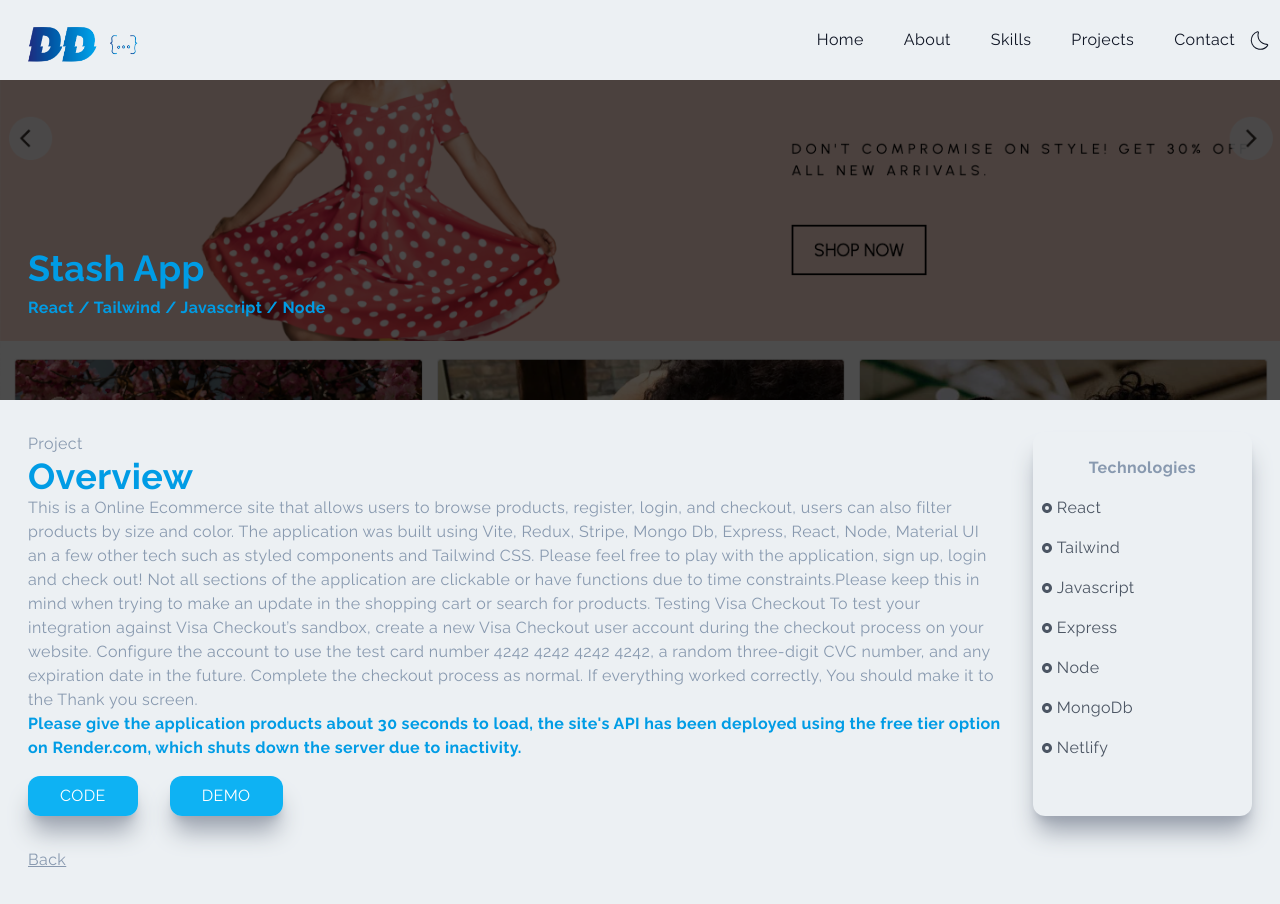
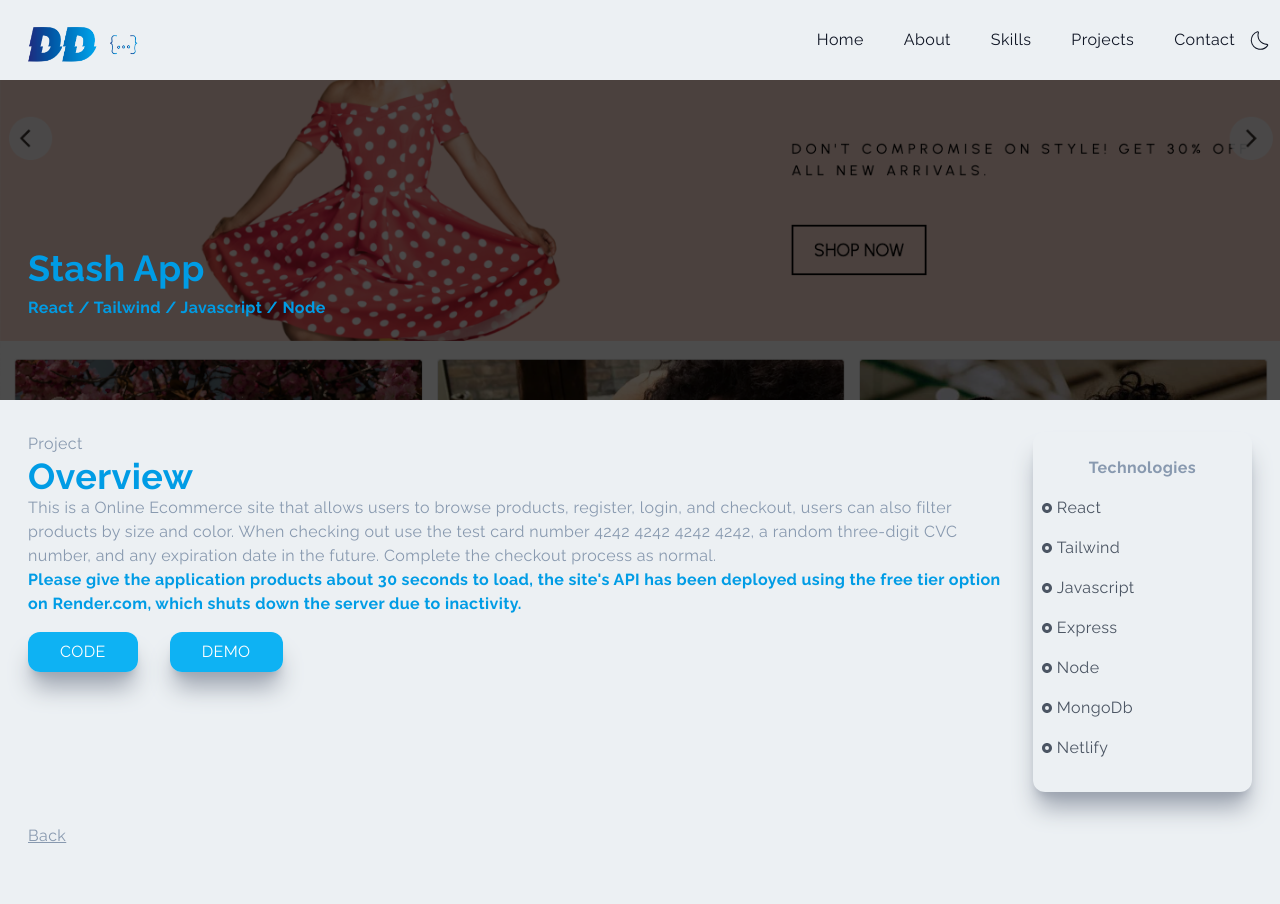
Before and after one commit to ddelimond/MyPortfolio, a Next.js app: page /stash in a window 1280 px wide. After the commit the page ends 880 px from the top, so only its background shows below. Built offline with nearby package versions, Linux system fonts and the light colour scheme.

Commit message:
=fixing typos on portfolio

```diff
--- a/components/Projects.jsx
+++ b/components/Projects.jsx
@@ -5,11 +5,6 @@ import songly from '../public/assets/projects/songly.png'
 import stash from '../public/assets/projects/stash.png'
 import reelflix from '../public/assets/projects/reelflix.png'
 import infintech from '../public/assets/projects/infintech.png'
-
-
-
-
-
 
 
 const Projects = () => {
@@ -24,7 +19,7 @@ const Projects = () => {
                     <ProjectItem image={songly} title='Songly' tools='React, Tailwind, JavaScript' url='/songly' />
                     <ProjectItem image={reelflix} title='Reelflix' tools='Html, CSS, JavaScript' url='/reelflix' />
                     <ProjectItem image={stash} title='Stash' tools='React, Express, Node' url='/stash' />
-                    <ProjectItem image={infintech} title='Infinite Tech' tools='React, Tailwind, JavaScript' url='/infintech' />
+                    <ProjectItem image={infintech} title='Infinite Tech' tools='Html, CSS, JavaScript' url='/infintech' />
 
                 </section>
             </section>
--- a/pages/infintech.jsx
+++ b/pages/infintech.jsx
@@ -30,8 +30,8 @@ const infintech = () => {
                     <p>
                         I built this application in Javascript and it is hosted on Netlify.
                         This app features a functional slideshow created with jQuery, form, and  mock blog article.
-                        The application is meant to serve as a sample site for be a static site for a tech company
-                        It features a drpping and ascending navbar and a featured selection.
+                        The application is meant to serve as a sample site for a tech company
+                        It features a dropping and ascending navbar and a featured selection.
                     </p>
 
                     <a
--- a/pages/stash.jsx
+++ b/pages/stash.jsx
@@ -29,9 +29,8 @@ const stash = () => {
                     <p>Project</p>
                     <h2>Overview</h2>
                     <p>
-                        This is a Online Ecommerce site that allows users to browse products, register, login, and checkout, users can also filter products by size and color. The application was built using Vite, Redux, Stripe, Mongo Db, Express, React, Node, Material UI an a few other tech such as styled components and Tailwind CSS. Please feel free to play with the application, sign up, login and check out! Not all sections of the application are clickable or have functions due to time constraints.Please keep this in mind when trying to make an update in the shopping cart or search for products.
-
-                        Testing Visa Checkout To test your integration against Visa Checkout’s sandbox, create a new Visa Checkout user account during the checkout process on your website. Configure the account to use the test card number 4242 4242 4242 4242, a random three-digit CVC number, and any expiration date in the future. Complete the checkout process as normal. If everything worked correctly, You should make it to the Thank you screen.
+                        This is a Online Ecommerce site that allows users to browse products, register, login, and checkout, users can also filter products by size and color.
+                        When checking out use the test card number 4242 4242 4242 4242, a random three-digit CVC number, and any expiration date in the future. Complete the checkout process as normal.
                     </p>
 
                     <h3>Please give the application products about 30 seconds to load,
```
Also changed, not shown: 1 other file (tests, documents, lock files or other folders).
